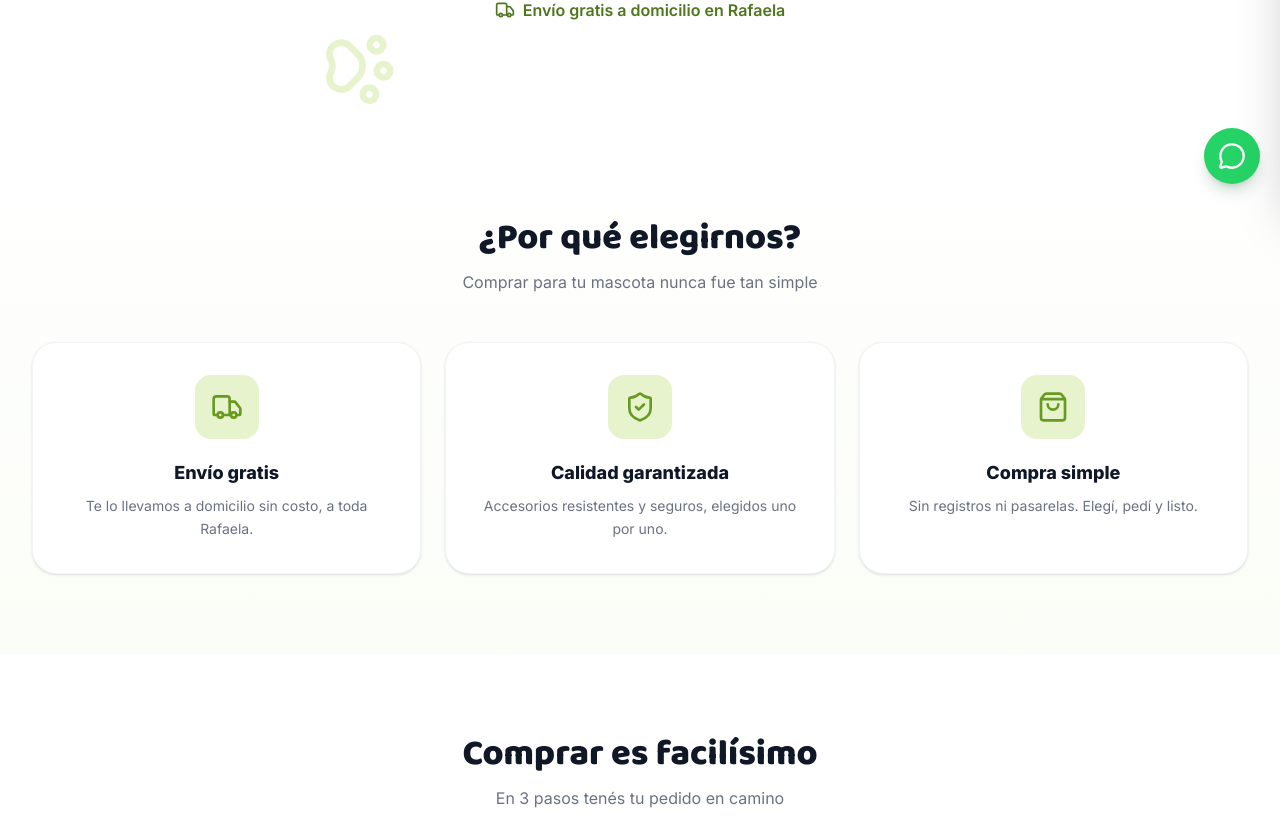
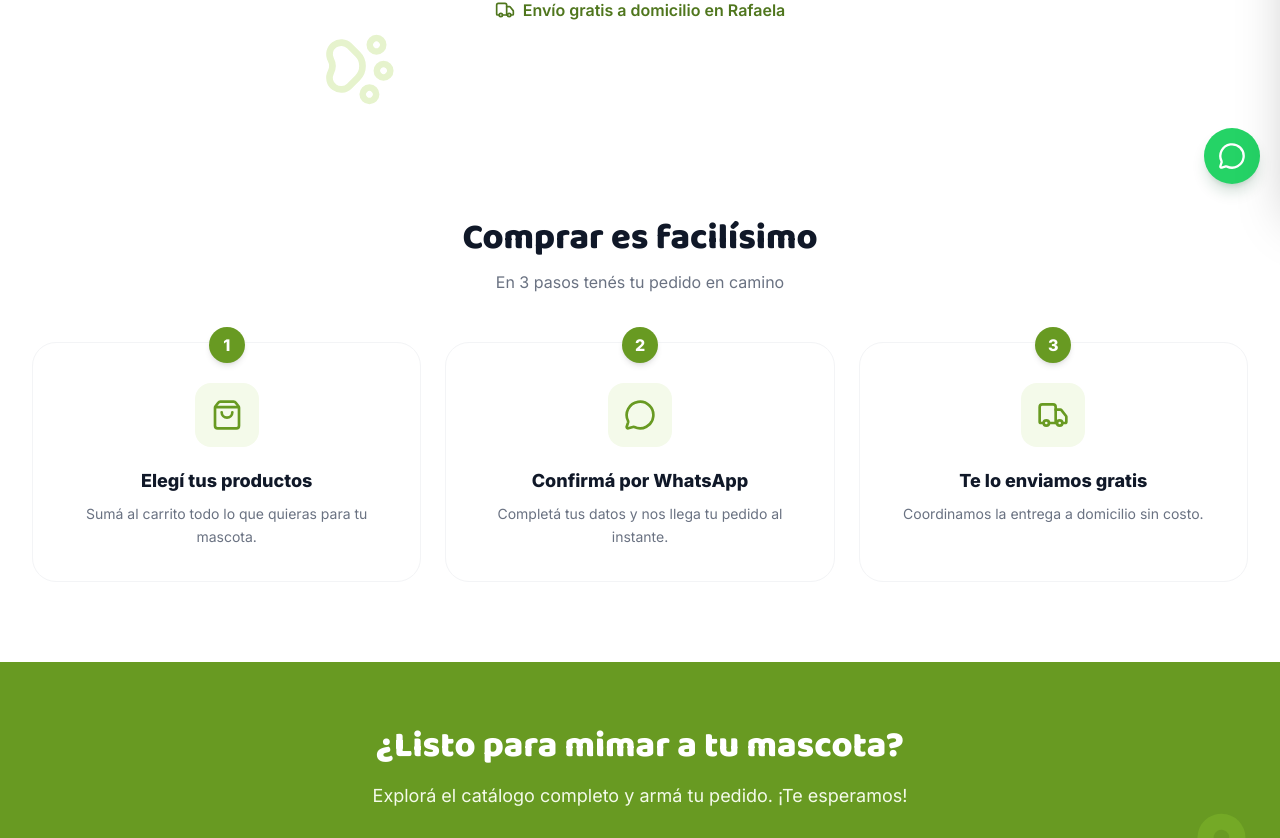
Before and after one commit to hipermascotarafaelaweb/hipermascotarafaelaweb, a Next.js app: page / in a window 1280 px wide. Shown: the part 596-1434 px from the top of the page. Built offline with nearby package versions, Linux system fonts and the light colour scheme; no server answers; the database is empty.

Commit message:
feat: remove 'Por qué elegirnos' section from homepage
https://claude.ai/code/session_01XFZ9UsPXpVb9BYbbMbcFrs

```diff
--- a/src/app/page.tsx
+++ b/src/app/page.tsx
@@ -1,5 +1,5 @@
 import Link from 'next/link';
-import { ArrowRight, Truck, ShieldCheck, MessageCircle, PawPrint, ShoppingBag } from 'lucide-react';
+import { ArrowRight, Truck, MessageCircle, PawPrint, ShoppingBag } from 'lucide-react';
 import FeaturedProducts from '@/components/FeaturedProducts';
 
 const WHATSAPP = '5493492330291';
@@ -59,48 +59,6 @@ export default function HomePage() {
       {/* Categorías + Destacados (carga desde Supabase en el cliente) */}
       <FeaturedProducts />
 
-      {/* Beneficios */}
-      <section className="bg-gradient-to-b from-white to-brand-50/40">
-        <div className="max-w-7xl mx-auto px-4 sm:px-6 lg:px-8 py-20">
-          <div className="text-center mb-12">
-            <h2 className="text-3xl md:text-4xl font-extrabold text-gray-900 mb-3 font-logo">
-              ¿Por qué elegirnos?
-            </h2>
-            <p className="text-gray-500">Comprar para tu mascota nunca fue tan simple</p>
-          </div>
-          <div className="grid grid-cols-1 md:grid-cols-3 gap-6">
-            {[
-              {
-                icon: Truck,
-                title: 'Envío gratis',
-                text: 'Te lo llevamos a domicilio sin costo, a toda Rafaela.',
-              },
-              {
-                icon: ShieldCheck,
-                title: 'Calidad garantizada',
-                text: 'Accesorios resistentes y seguros, elegidos uno por uno.',
-              },
-              {
-                icon: ShoppingBag,
-                title: 'Compra simple',
-                text: 'Sin registros ni pasarelas. Elegí, pedí y listo.',
-              },
-            ].map((b) => (
-              <div
-                key={b.title}
-                className="bg-white rounded-3xl p-8 border border-gray-100 shadow-sm text-center hover:shadow-md hover:-translate-y-0.5 transition-all"
-              >
-                <div className="w-16 h-16 bg-brand-100 rounded-2xl flex items-center justify-center mx-auto mb-5">
-                  <b.icon className="w-8 h-8 text-brand-600" />
-                </div>
-                <h3 className="font-extrabold text-gray-900 text-lg mb-2">{b.title}</h3>
-                <p className="text-sm text-gray-500 leading-relaxed">{b.text}</p>
-              </div>
-            ))}
-          </div>
-        </div>
-      </section>
-
       {/* Cómo comprar */}
       <section className="max-w-7xl mx-auto px-4 sm:px-6 lg:px-8 py-20">
         <div className="text-center mb-12">
```
